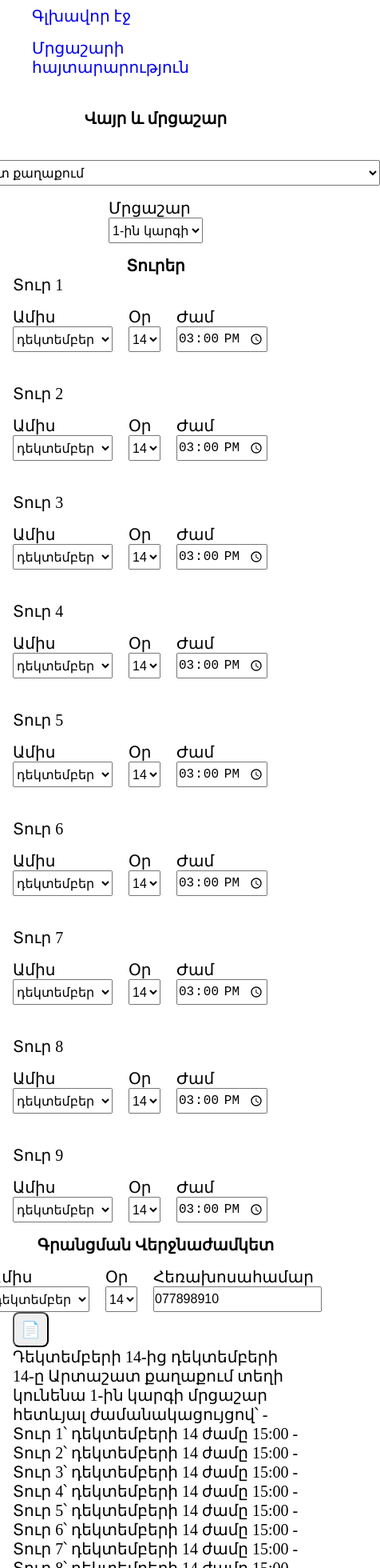
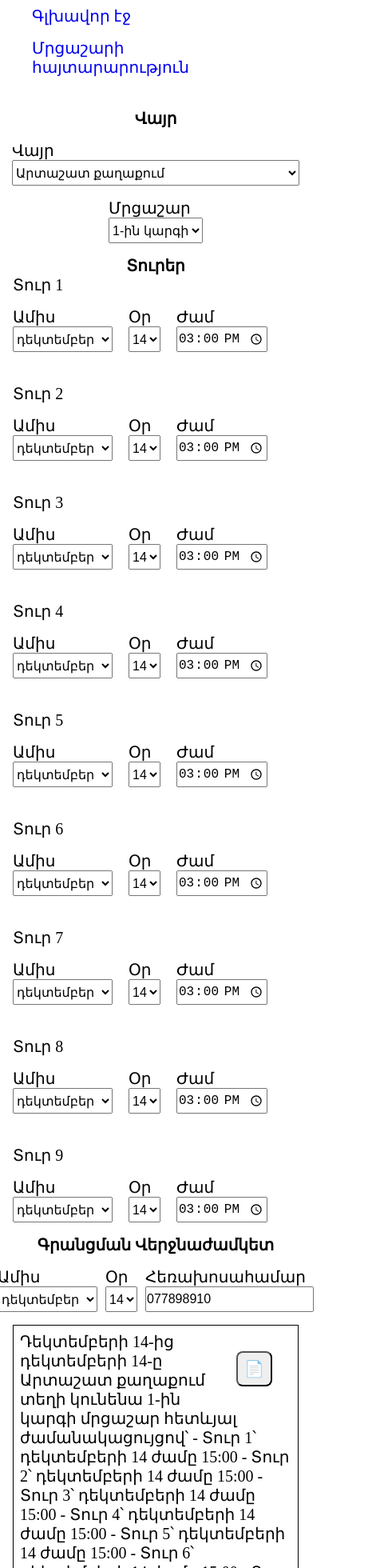
Before and after one commit to Ararat-chess-federation/news-generator, a Next.js app: page /tournament-ad in a window 390 px wide. Shown: the top 1960 px of the page at 80% size, 476 px wide, since content can reach past the window. Built offline with nearby package versions, Linux system fonts and the light colour scheme.

Commit message:
feat: optimize mobile styles

```diff
--- a/app/tournament-ad/TournamentAd.css
+++ b/app/tournament-ad/TournamentAd.css
@@ -31,3 +31,10 @@
   justify-content: center;
   align-items: center;
 }
+
+
+@media screen and (max-width: 426px) {
+  .deadline_container {
+    gap: 10px
+  }
+}
--- a/app/tournament-ad/page.tsx
+++ b/app/tournament-ad/page.tsx
@@ -110,7 +110,7 @@ function TournamentAd() {
 
   return (
     <div className="container">
-      <h2>Վայր և մրցաշար</h2>
+      <h2>Վայր</h2>
       <section className="ad_intro">
         <div>
           <Select
--- a/src/components/select/Select.tsx
+++ b/src/components/select/Select.tsx
@@ -1,8 +1,8 @@
 import { ChangeEvent, Dispatch, useState } from "react";
 
 interface ISelectProps {
-  values: string[] | number[];
-  selectedOption: string | number;
+  values: string[];
+  selectedOption: string;
   setSelectedOption: Dispatch<React.SetStateAction<string>> | Function;
   title: string;
   hideOther?: boolean
@@ -57,8 +57,8 @@ export default function Select({
         onChange={handleSelectChange}
       >
         {values.map((el, index) => (
-          <option key={index} value={el}>
-            {el}
+          <option key={index} value={el} title={el as string}>
+            {el.split(" ").slice(0, 3).join(" ")}
           </option>
         ))}
         {!hideOther && <option value={OTHER}>{OTHER}</option>}
--- a/src/components/textForCopy/TextForCopy.css
+++ b/src/components/textForCopy/TextForCopy.css
@@ -3,3 +3,8 @@
   border: 1px solid black;
   padding: 8px;
 }
+
+.copy_button {
+  margin: 24px;
+  float: right
+}
--- a/src/components/textForCopy/TextForCopy.tsx
+++ b/src/components/textForCopy/TextForCopy.tsx
@@ -1,6 +1,7 @@
 "use client"
 
 import { useState } from "react";
+import "./TextForCopy.css"
 
 export default function TextForCopy({ text }: { text: string }) {
   const [copied, setCopied] = useState(false);
@@ -14,7 +15,7 @@ export default function TextForCopy({ text }: { text: string }) {
   return (
     <div className="final_container">
       <div>
-        <button onClick={handleCopy}>
+        <button className="copy_button" onClick={handleCopy}>
           📄
         </button>
         {copied && (
```
